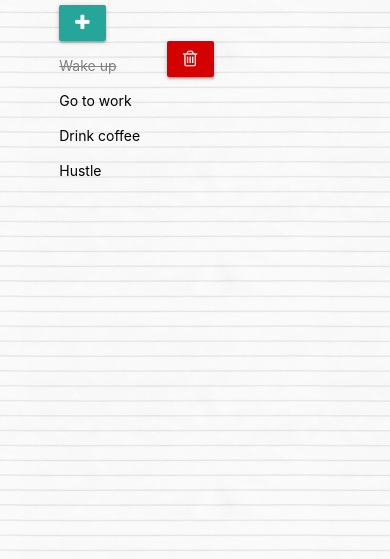
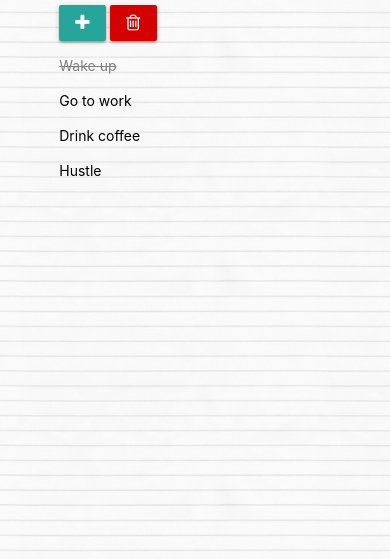
Before and after one commit to MrMendonez/angular-todo-list, a website: page public/views/index.html in a window 390 px wide. Shown: the part 285-844 px from the top of the page. Drawn offline with nearby package versions, Linux system fonts and the light colour scheme; files that its build step writes are made by us from their sources; files whose address does not match are found by name.

Commit message:
moved remove button next to add button to fit nicely on mobile

```diff
--- a/public/views/index.html
+++ b/public/views/index.html
@@ -20,8 +20,8 @@
           <form ng-submit="todoList.addTodo()">
             <input type="text" ng-model="todoList.todoText" placeholder="Add new item" />
             <button class="btn" type="submit"><i class="fa fa-plus"></i></button>
+            <button href="" ng-click="todoList.remove()" class="btn red accent-4"><i class="fa fa-trash-o"></i></button>
           </form>
-          <button href="" ng-click="todoList.remove()" class="btn red accent-4 right"><i class="fa fa-trash-o"></i></button>
           <ul>
             <li ng-repeat="todo in todoList.todoItems">
               <p class="checkbox">
```
